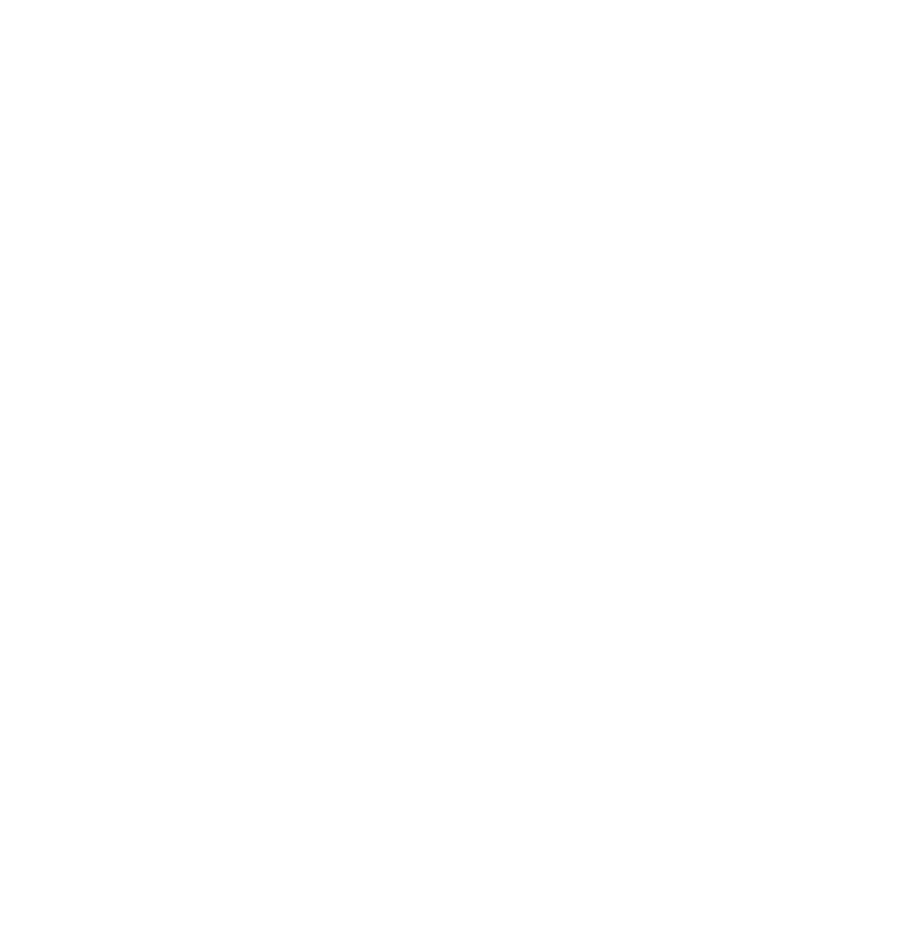
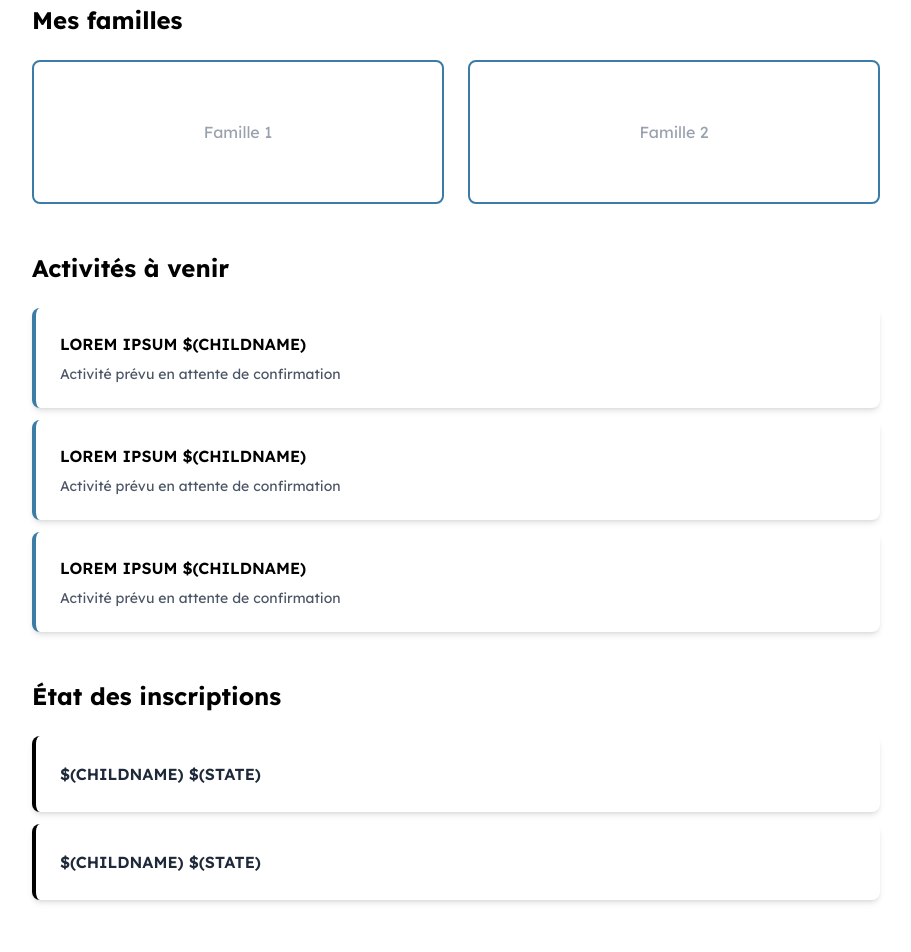
Before and after one commit to lasnelus/info405_explorateurs, a Vue app in the folder frontend/: page /family-dashboard in a window 1280 px wide. Before the commit this address had no page. Shown: the part 140-1092 px from the top of the page, without its empty margins (184-1095 px from the left). Before the commit the page ends 800 px from the top, so only its background shows below. Built offline with nearby package versions, Linux system fonts and the light colour scheme.

Commit message:
SCRUM-40 #feat : new pages

```diff
--- a/frontend/src/App.vue
+++ b/frontend/src/App.vue
@@ -1,10 +1,16 @@
 <script setup lang="ts">
 import HeaderComponent from './components/HeaderComponent.vue'
+import FooterComponent from './components/FooterComponent.vue'
 </script>
 
 <template>
-  <HeaderComponent />
-  <router-view />
+  <div class="flex flex-col min-h-screen">
+    <HeaderComponent />
+    <main class="flex-grow">
+      <router-view />
+    </main>
+    <FooterComponent />
+  </div>
 </template>
 
 <style scoped></style>
--- /dev/null
+++ b/frontend/src/components/FooterComponent.vue
@@ -0,0 +1,7 @@
+<template>
+  <footer class="bg-primary text-white py-4 mt-8 sticky top-100 z-0">
+    <div class="max-w-7xl mx-auto px-6 text-center">
+      <p>2026 Explorateurs. Tous droits réservés.</p>
+    </div>
+  </footer>
+</template>
--- a/frontend/src/router/index.ts
+++ b/frontend/src/router/index.ts
@@ -18,11 +18,16 @@ const router = createRouter({
       name: 'login',
       component: () => import('../views/LoginView.vue')
     },
-        {
+    {
       path: '/signup',
       name: 'signup',
       component: () => import('../views/SignupView.vue')
     },
+    {
+      path: '/family-dashboard',
+      name: 'family-dashboard',
+      component: () => import('../views/FamilyDashBoardView.vue')
+    }
   ],
 })
 
--- /dev/null
+++ b/frontend/src/views/FamilyDashBoardView.vue
@@ -0,0 +1,99 @@
+<template>
+  <div class="min-h-screen" :style="{ backgroundColor: 'var(--color-background)' }">
+    <div class="max-w-4xl mx-auto px-6 py-12">
+      <!-- Mes familles Section -->
+      <section class="mb-12">
+        <h2 class="text-2xl font-bold mb-6 color-primary">Mes familles</h2>
+
+        <div class="grid grid-cols-1 md:grid-cols-2 gap-6">
+          <div
+            class="bg-white rounded-lg p-6 border-2 min-h-36 flex items-center justify-center cursor-pointer hover:shadow-lg transition-all border-primary"
+            @click="selectFamily(1)"
+          >
+            <span class="text-gray-400 text-center">Famille 1</span>
+          </div>
+
+          <div
+            class="bg-white rounded-lg p-6 border-2 min-h-36 flex items-center justify-center cursor-pointer hover:shadow-lg transition-all border-primary"
+            @click="selectFamily(2)"
+          >
+            <span class="text-gray-400 text-center">Famille 2</span>
+          </div>
+        </div>
+      </section>
+
+      <!-- Activités à venir Section -->
+      <section class="mb-12">
+        <h2 class="text-2xl font-bold mb-6 color-primary">Activités à venir</h2>
+
+        <div class="space-y-3">
+          <div
+            class="bg-white rounded-lg p-6 shadow-md hover:shadow-lg transition-all cursor-pointer border-l-4"
+            :style="{ borderColor: 'var(--color-primary)' }"
+          >
+            <h3 class="font-semibold color-primary">LOREM IPSUM $(CHILDNAME)</h3>
+            <p class="text-sm text-gray-600 mt-2">Activité prévu en attente de confirmation</p>
+          </div>
+
+          <div
+            class="bg-white rounded-lg p-6 shadow-md hover:shadow-lg transition-all cursor-pointer border-l-4 border-primary"
+          >
+            <h3 class="font-semibold color-primary">LOREM IPSUM $(CHILDNAME)</h3>
+            <p class="text-sm text-gray-600 mt-2">Activité prévu en attente de confirmation</p>
+          </div>
+
+          <div
+            class="bg-white rounded-lg p-6 shadow-md hover:shadow-lg transition-all cursor-pointer border-l-4"
+            :style="{ borderColor: 'var(--color-primary)' }"
+          >
+            <h3 class="font-semibold color-primary">LOREM IPSUM $(CHILDNAME)</h3>
+            <p class="text-sm text-gray-600 mt-2">Activité prévu en attente de confirmation</p>
+          </div>
+        </div>
+      </section>
+
+      <!-- État des inscriptions Section -->
+      <section>
+        <h2 class="text-2xl font-bold mb-6 color-primary">État des inscriptions</h2>
+
+        <div class="space-y-3">
+          <div class="bg-white rounded-lg p-6 shadow-md border-l-4 border-secondary">
+            <div class="flex justify-between items-center">
+              <span class="font-semibold text-gray-800">$(CHILDNAME) $(STATE)</span>
+              <span
+                class="px-4 py-1 rounded-full text-sm font-semibold text-white bg-secondary"
+              >
+                Inscrit
+              </span>
+            </div>
+          </div>
+
+          <div class="bg-white rounded-lg p-6 shadow-md border-l-4 border-secondary">
+            <div class="flex justify-between items-center">
+              <span class="font-semibold text-gray-800">$(CHILDNAME) $(STATE)</span>
+              <span
+                class="px-4 py-1 rounded-full text-sm font-semibold text-white bg-secondary"
+              >
+                En attente
+              </span>
+            </div>
+          </div>
+        </div>
+      </section>
+    </div>
+  </div>
+</template>
+
+<script setup lang="ts">
+import { ref } from 'vue'
+
+const selectedFamily = ref<number | null>(null)
+
+const selectFamily = (familyId: number) => {
+  selectedFamily.value = familyId
+  console.log('Family selected:', familyId)
+}
+</script>
+
+<style scoped>
+</style>
--- a/frontend/src/views/LoginView.vue
+++ b/frontend/src/views/LoginView.vue
@@ -1,5 +1,5 @@
 <template>
-  <div class="min-h-screen flex justify-center items-center p-6" :style="{ backgroundColor: 'var(--color-background)' }">
+  <div class="bg-primary-backgroundmin-h-screen flex justify-center items-center p-6">
     <div class="flex flex-col gap-6 w-full max-w-sm">
       <!-- Formulaire de connexion -->
       <div class="bg-white rounded-2xl shadow-lg p-10">
--- a/frontend/src/views/MainPage.vue
+++ b/frontend/src/views/MainPage.vue
@@ -78,7 +78,7 @@
         </div>
       </section>
     </div>
-    <div class="max-w-4xl mx-auto px-6 py-12 bg-green-100 rounded-lg shadow-lg mt-12">
+    <div class="max-w-4xl mx-auto px-6 py-12 bg-error rounded-lg shadow-lg mt-12">
       <!-- Contact Section -->
       <div class="bg-white rounded-lg shadow-lg p-8">
         <h2 class="text-2xl font-bold mb-6 color-primary">Nous contacter</h2>
```
